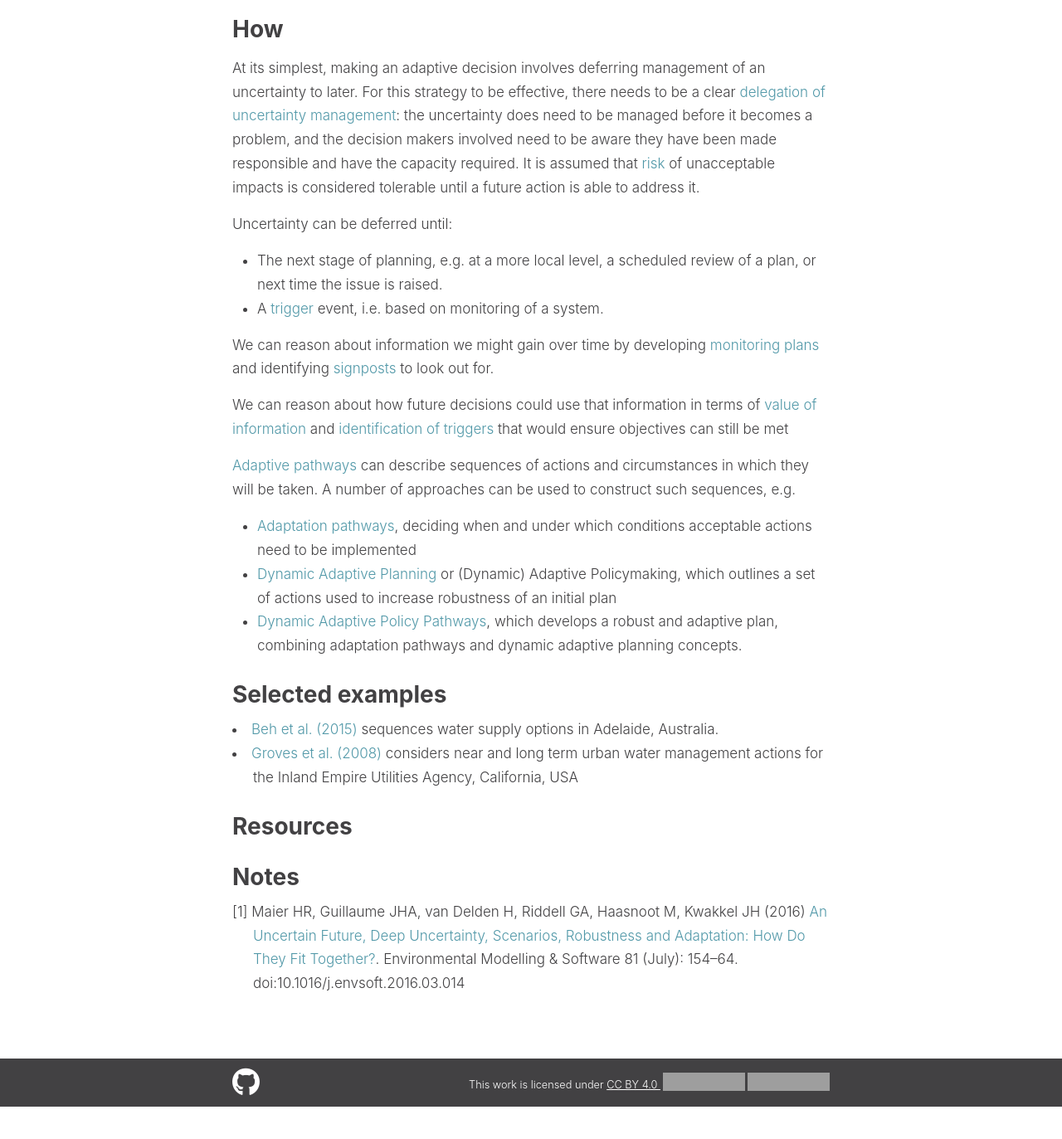
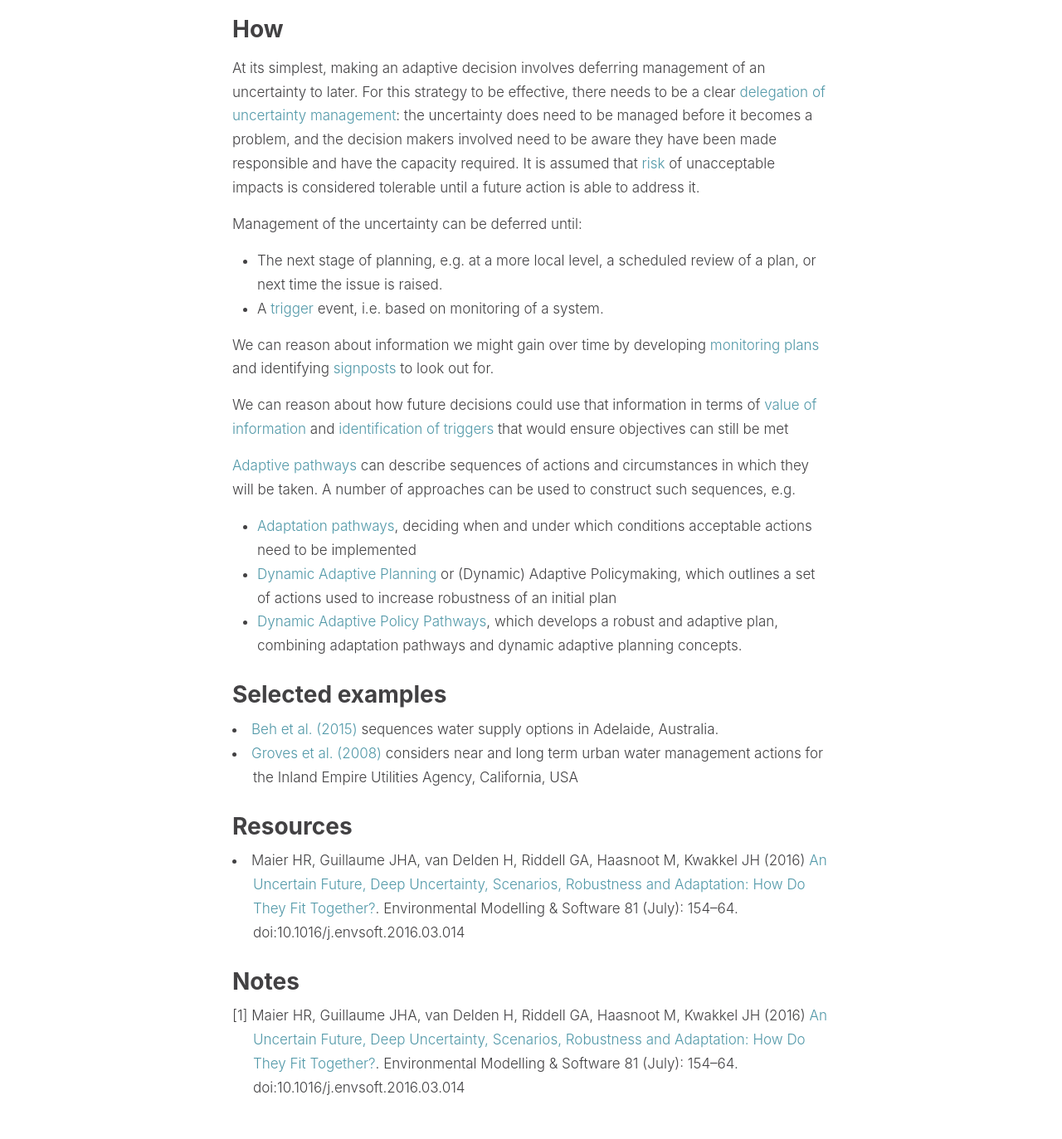
Before and after one commit to uncertainfutures/uncertainfutures.github.io, a Jekyll site: the page built from _theory/adaptive-decisions.md, in a window 1280 px wide and 1400 px high, scrolled down 790 px. Shown: the top 1373 px of the window at 83% size. Built offline with Jekyll 4.4.1, drawn with Linux system fonts in a browser that asks for light colours; nearby versions of some CDN libraries; before the commit the page ends 2124 px from its top, so only the background shows below that; some of the changed text lies outside the part shown; grey boxes are pictures that could not be loaded.

Commit message:
Minor edits

```diff
--- a/_theory/adaptive-decisions.md
+++ b/_theory/adaptive-decisions.md
@@ -14,7 +14,7 @@ requirements: >
   </ul>
 decomposition: >
   <p>At its simplest, making an adaptive decision involves deferring management of an uncertainty to later. For this strategy to be effective, there needs to be a clear <a href="../uncertainty-delegation/">delegation of uncertainty management</a>: the uncertainty does need to be managed before it becomes a problem, and the decision makers involved need to be aware they have been made responsible and have the capacity required. It is assumed that <a href="../risk/">risk</a> of unacceptable impacts is considered tolerable until a future action is able to address it.</p>
-  <p>Uncertainty can be deferred until:<ul>
+  <p>Management of the uncertainty can be deferred until:<ul>
     <li>The next stage of planning, e.g. at a more local level, a scheduled review of a plan, or next time the issue is raised.</li>
     <li>A <a href="../../theory/triggers/">trigger</a> event, i.e. based on monitoring of a system.
     </li>
@@ -29,6 +29,8 @@ decomposition: >
 tools:
 also_see:
 further_reading:
+   - >
+     Maier HR, Guillaume JHA, van Delden H, Riddell GA, Haasnoot M, Kwakkel JH (2016) <a href="https://dx.doi.org/10.1016/j.envsoft.2016.03.014">An Uncertain Future, Deep Uncertainty, Scenarios, Robustness and Adaptation: How Do They Fit Together?</a>. Environmental Modelling & Software 81 (July): 154–64. doi:10.1016/j.envsoft.2016.03.014
 examples:
   - <a href="../../examples/beh-2015-sequencing/">Beh et al. (2015)</a> sequences water supply options in Adelaide, Australia.
   - <a href="../../examples/groves-2008/">Groves et al. (2008)</a> considers near and long term urban water management actions for the Inland Empire Utilities Agency, California, USA
```
Also changed, not shown: other parts of _theory/adaptive-decisions.md (+1 -1 lines).
